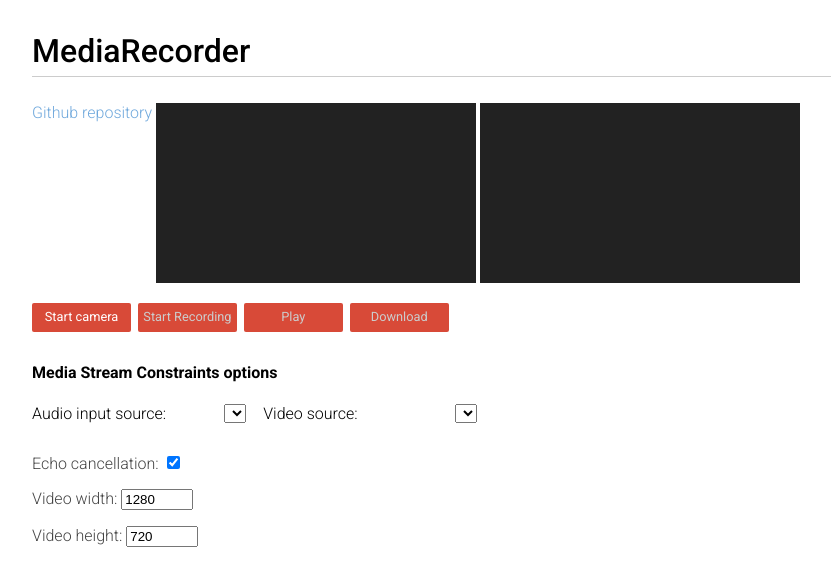
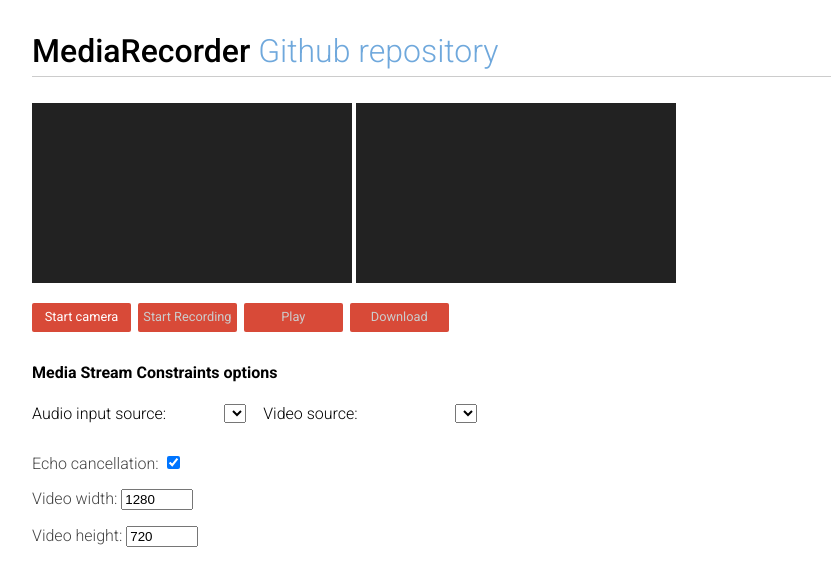
Before and after one commit to vpalmisano/getusermedia-record, a plain HTML site: page index.html in a window 1280 px wide. Shown: the whole page, without its empty margins (128-959 px from the left). Drawn offline with Linux system fonts and the light colour scheme.

Commit message:
Update index.html

```diff
--- a/index.html
+++ b/index.html
@@ -31,8 +31,10 @@
 
 <div id="container">
 
-    <h1>MediaRecorder</h1>
-    <a href="https://github.com/vpalmisano/getusermedia-record/">Github repository</a>
+    <h1>
+        <span>MediaRecorder</span>
+        <a href="https://github.com/vpalmisano/getusermedia-record/">Github repository</a>
+    </h1>
 
     <video id="gum" playsinline autoplay muted></video>
     <video id="recorded" playsinline></video>
```
